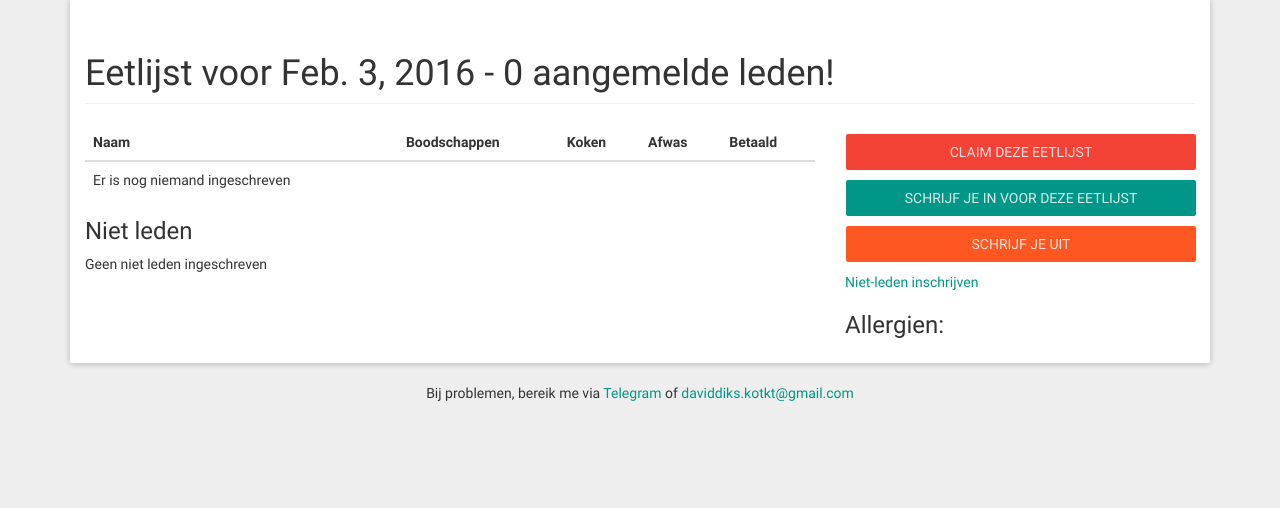
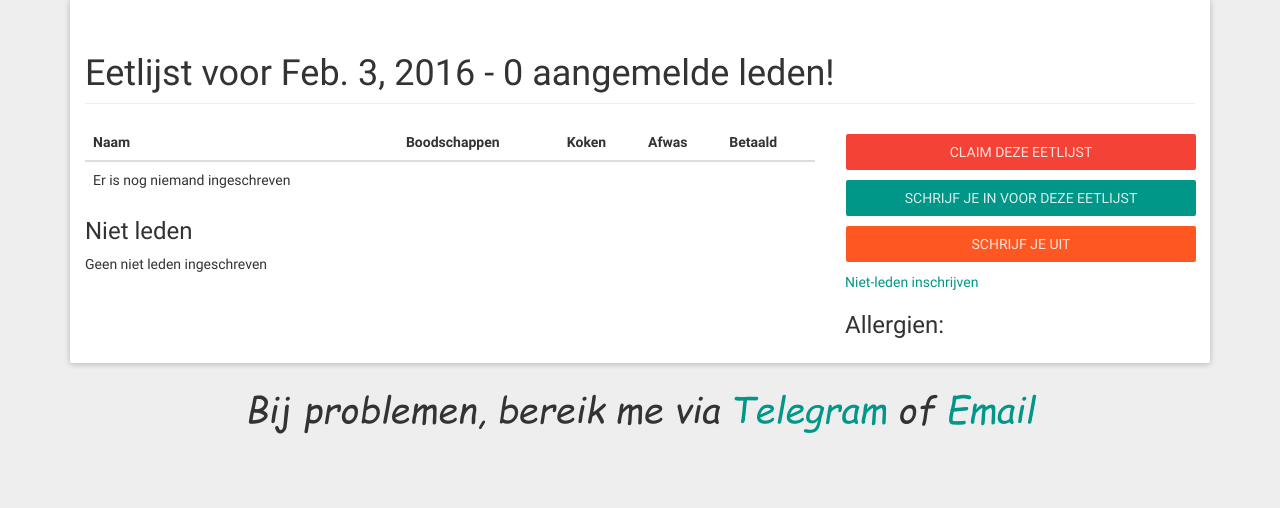
Before and after one commit to esrg-knights/Socrates, a Django app: page /dining/ in a window 1280 px wide. Shown: the part 61-569 px from the top of the page. Run offline with Django 3.2, Linux system fonts and the light colour scheme; the visitor is signed in with stand-in values (Sample User, id 1); data comes from the database, SQL or seed files in the repository; data that the repository does not hold is empty; some libraries are stand-ins or nearby versions.

Commit message:
Marginally improved base page

```diff
--- /dev/null
+++ b/assets/static/comicsans/comic.css
@@ -0,0 +1,4 @@
+@font-face {
+    font-family: "comicsans";
+    src:url("/static/comicsans/comici.ttf");
+}
--- a/assets/templates/base.html
+++ b/assets/templates/base.html
@@ -17,6 +17,8 @@
 
     <!-- Font Awesome -->
     <link rel="stylesheet" href="{% static 'font-awesome/css/font-awesome.min.css' %}">
+
+    <link rel="stylesheet" href="{% static 'comicsans/comic.css' %}">
 
     {% block header_custom %}
 
@@ -88,7 +90,7 @@
     </div>
 <div class="row">
     <div class="col-lg-12">
-        <p class="text-center">Bij problemen, bereik me via <a href="http://telegram.me/requinard">Telegram</a> of <a href="mailto:daviddiks.kotkt@gmail.com">daviddiks.kotkt@gmail.com</a></p>
+        <p style='font-size: 36px; font-family: comicsans' class="text-center">Bij problemen, bereik me via <a href="http://telegram.me/requinard">Telegram</a> of <a href="mailto:daviddiks.kotkt@gmail.com">Email</a></p>
     </div>
 </div>
 </div>
```
Also changed, not shown: assets/static/comicsans/comici.ttf (added).
